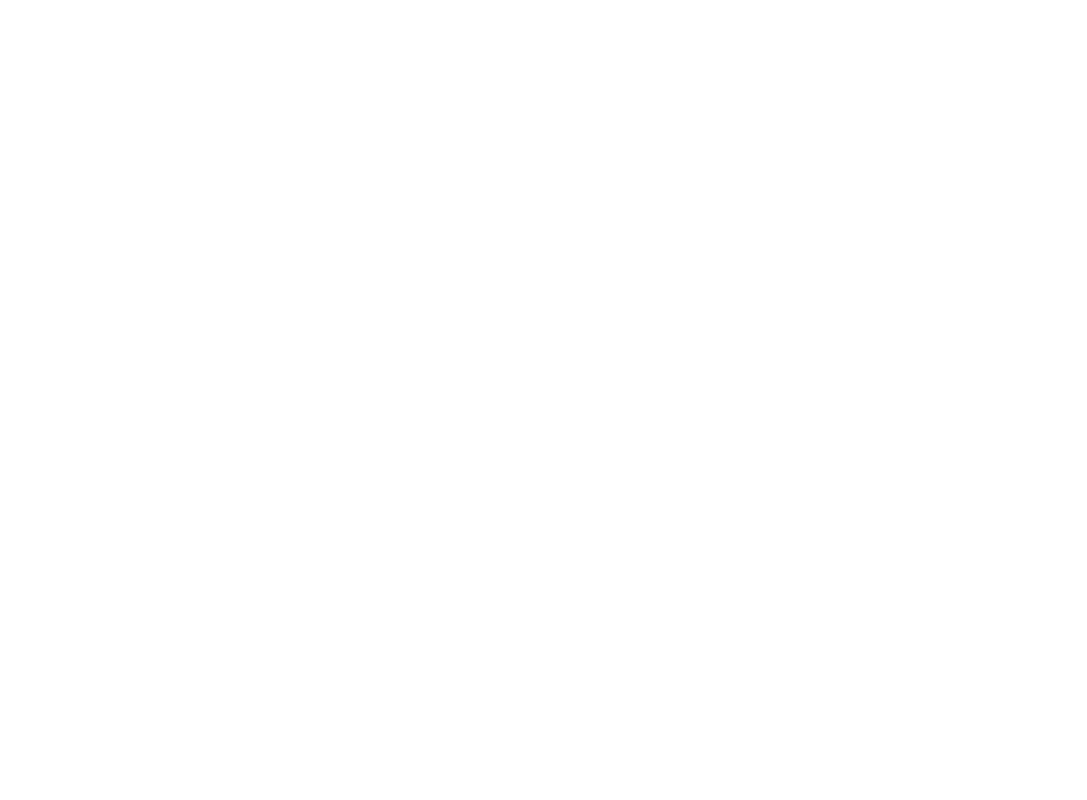
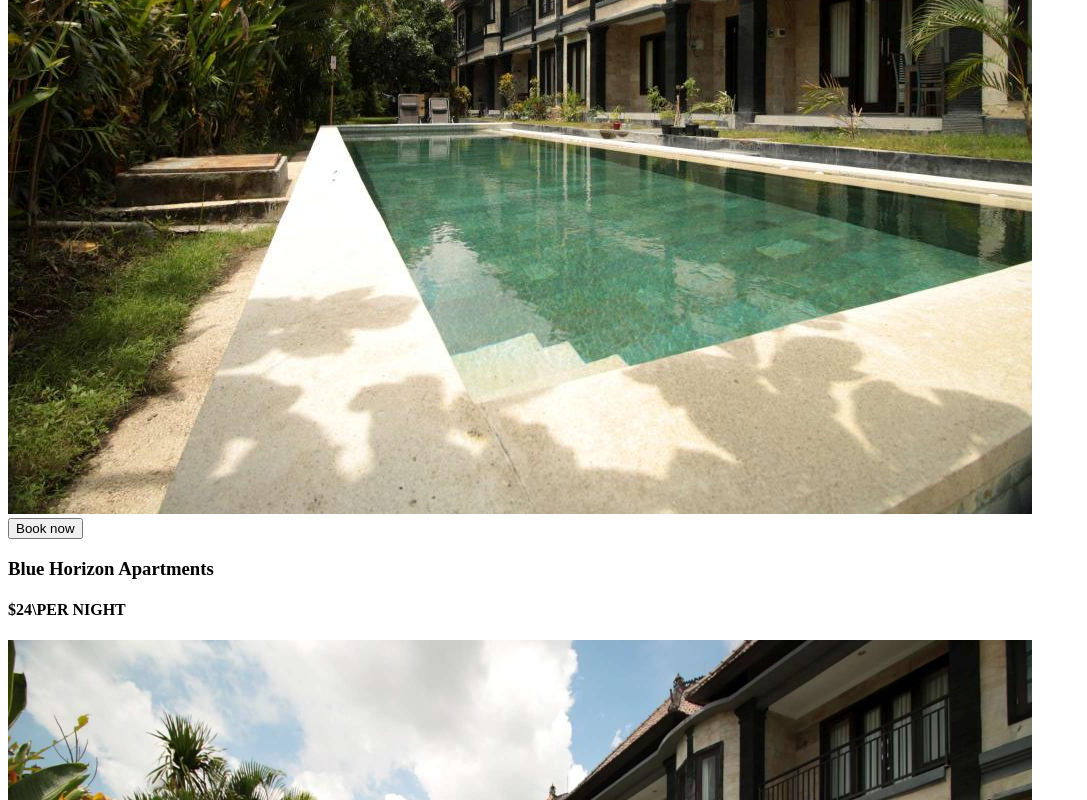
Before and after one commit to Sinkovskyy/travel_agency, a React (Create React App) app: page / in a window 1280 px wide. Shown: the part 2000-2800 px from the top of the page, without its empty margins (0-1087 px from the left). Before the commit the page ends 1786 px from the top, so only its background shows below. Built offline with nearby package versions, Linux system fonts and the light colour scheme; the HTML template or start-up script is replaced by a standard one.

Commit message:
Offer page was realized

```diff
--- a/src/App.js
+++ b/src/App.js
@@ -1,6 +1,7 @@
 import Navbar from './components/Navbar';
 import Slidebar from './components/Slidebar';
 import About from './components/About';
+import Offers from './components/Offers';
 import Footer from './components/Footer';
 import UpButton from './components/UpButton';
 
@@ -13,6 +14,7 @@
       <main>
         <Slidebar/>
         <About/>
+        <Offers/>
       </main>
       <footer>
        <Footer/>
--- a/src/components/Navbar.js
+++ b/src/components/Navbar.js
@@ -123,4 +123,8 @@
     );
 }
 
+
+
+
+
 export default Navbar;
--- /dev/null
+++ b/src/components/Offers.js
@@ -0,0 +1,36 @@
+import ApartmentsData from "../data/offers.json";
+
+
+
+function Offers()
+{
+
+    return(
+        <div className="offers">
+            <h2>Hotels & Houses</h2>
+            <p>On Bali there are so many variety of dwelling for everyone tastes.
+             So if you want something exsotic be sure
+             that on Bali you will find what you are looking!</p>
+            <div className="offer-frames"
+
+            >
+                {Object.keys(ApartmentsData).map(i =>
+                {
+                    return(
+                        <div className="offer-frame" key={i}>
+                            <div className="image-container">
+                                <img src={ApartmentsData[i].image}/>
+                                <div className="layer"></div>
+                                <button>Book now</button>
+                            </div>
+                            <h3>{ApartmentsData[i].title}</h3>
+                            <h4>${ApartmentsData[i].price }\PER NIGHT</h4>
+                        </div>
+                        );
+                })}
+            </div>
+        </div>
+    );
+}
+
+export default Offers;
--- a/src/data/navigator.json
+++ b/src/data/navigator.json
@@ -1,4 +1,5 @@
 {
     "0":{"name":"HOME","position":"sliderbar","active":true},
-    "1":{"name":"ABOUT","position":"about","active":false}
+    "1":{"name":"ABOUT","position":"about","active":false},
+    "2":{"name":"OFFERS","position":"offers","active":false}
 }
--- /dev/null
+++ b/src/data/offers.json
@@ -0,0 +1,15 @@
+{
+    "0":{"title":"Blue Horizon Apartments",
+        "description":"Blue Horizon Apartments is located just 80 meters from the sandy beach in the small fishing village of Bali.",
+        "price":24,
+        "image":"./images/apartment2.jpg"},
+    "1":{"title":"Blue Horizon Apartments",
+        "description":"Blue Horizon Apartments is located just 80 meters from the sandy beach in the small fishing village of Bali.",
+        "price":24,
+        "image":"./images/apartment2.jpg"},
+    "2":{"title":"Blue Horizon Apartments",
+        "description":"Blue Horizon Apartments is located just 80 meters from the sandy beach in the small fishing village of Bali.",
+        "price":24,
+        "image":"./images/apartment2.jpg"}
+
+}
--- a/src/styles/index.scss
+++ b/src/styles/index.scss
@@ -14,7 +14,6 @@
 *:after,
 *::before
 {
-
     margin:0;
     font-family: $font-stack;
     -webkit-box-sizing: border-box !important;
@@ -43,6 +42,10 @@
 @import 'about';
 
 
+//Offers
+@import 'offers';
+
+
 //Footer
 @import 'footer';
 
--- /dev/null
+++ b/src/styles/offers.scss
@@ -0,0 +1,130 @@
+
+
+.offers
+{
+    margin-top: 100px;
+    text-align: center;
+    display: flex;
+    flex-direction:column;
+    justify-content: center;
+    align-items: center;
+    background-color: $ligth-grey;
+    padding: 150px;
+
+    h2
+    {
+        font-size: 24pt;
+    }
+
+    p
+    {
+        font-size: 11pt;
+        font-weight: 300;
+        width:700px;
+        margin:30px 0;
+    }
+
+
+    $container-width:400px;
+    .offer-frames
+    {
+        display: grid;
+        grid-template-columns: repeat(3,$container-width);
+        flex-direction: row;
+
+        .offer-frame
+        {
+            display: flex;
+            flex-direction: column;
+            justify-content: center;
+            align-items: center;
+            overflow: hidden;
+            margin: 20px;
+
+            .image-container
+            {
+                height: $container-width;
+                position: relative;
+                overflow: hidden;
+                img
+                {
+                    height: 100%;
+                    position: relative;
+                    transition: all .5s ease;
+                    transform: scale(1.1);
+                }
+
+                .layer
+                {
+                    position: absolute;
+                    height: 100%;
+                    width: 100%;
+                    top: 50%;
+                    left: 50%;
+                    transform: translate(-50%, -50%);
+                    transition: all .7s ease;
+                    background: linear-gradient(rgba(0,0,0,0),rgba(0,0,0,.3));
+                    opacity: 0;
+                }
+
+                button
+                {
+                    position: absolute;
+                    top: 85%;
+                    left: 50%;
+                    transform: translate(-50%, -50%);
+                    background-color: $secondary-color;
+                    border: 0;
+                    color:$white;
+                    padding: 13px;
+                    cursor: pointer;
+                    transition: all .5s ease;
+                    opacity: 0;
+                    font-size: 12pt;
+                    font-weight: bold;
+                    letter-spacing: 1px;
+                }
+
+                button:hover
+                {
+                    background-color: $main-color;
+                }
+
+            }
+
+            .image-container:hover img
+            {
+                transform: scale(1);
+            }
+
+            .image-container:hover button
+            {
+                opacity: 1;
+            }
+
+            h3
+            {
+                margin: 18px;
+                font-size:17pt;
+                letter-spacing: 1px;
+                font-weight: 400;
+            }
+
+            h4
+            {
+                color: $secondary-color;
+                letter-spacing: 2px;
+                font-size: 12pt;
+            }
+
+
+        }
+
+        .offer-frame:hover > .image-container > .layer,
+        {
+            opacity: 1;
+        }
+    }
+
+
+}
```
Also changed, not shown: public/images/apartment1.jpg (added), public/images/apartment2.jpg (added).
